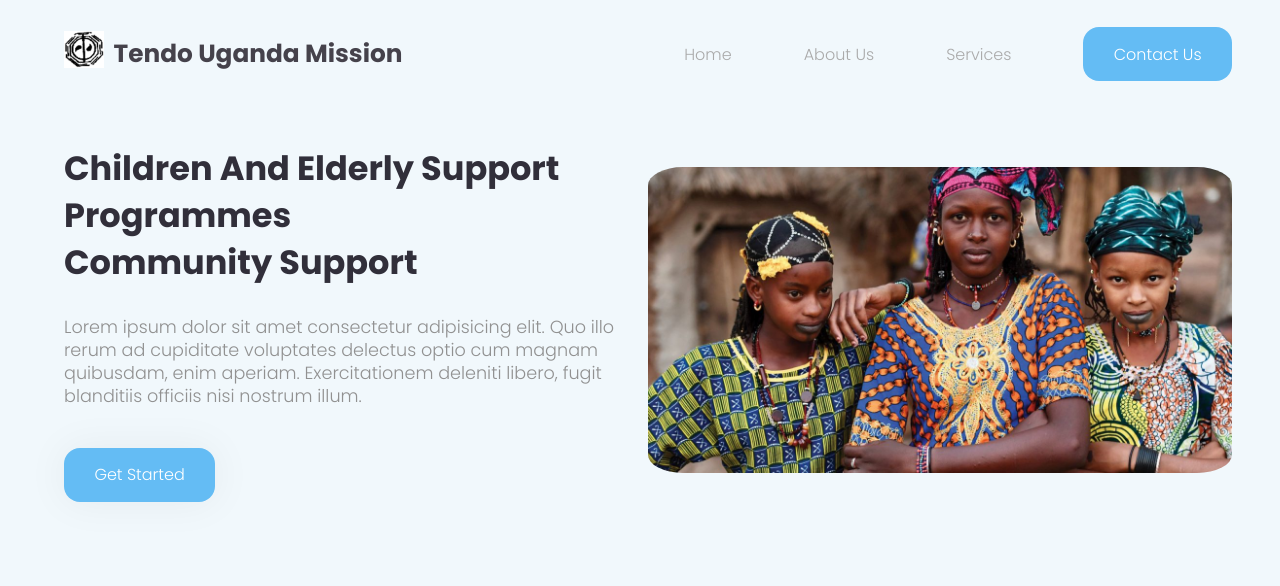
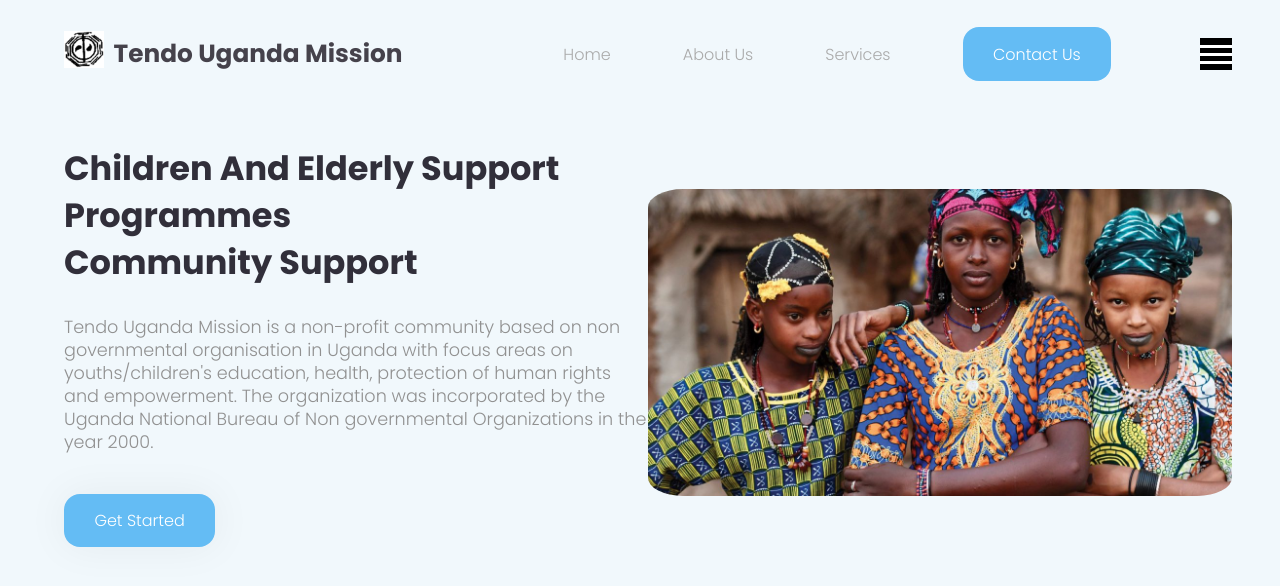
Before and after one commit to drcyberpunk/Web-devel, a plain HTML site: page Home Page/index.html in a window 1280 px wide. Drawn offline with Linux system fonts and the light colour scheme.

Commit message:
responsiveness to the site

```diff
--- a/Home Page/index.html
+++ b/Home Page/index.html
@@ -26,6 +26,10 @@
                             <li><a href="#" class="btn">Contact Us</a></li>
                         </ul>
                     </div>
+
+                    <div class="hamburger-menu">
+                        <div class="bar"></div>
+                    </div>
                 </div>
 
             </header>
@@ -40,9 +44,10 @@
                         </div>
 
                             <p class="text">
-                                Lorem ipsum dolor sit amet consectetur adipisicing elit.
-                                Quo illo rerum ad cupiditate voluptates delectus optio cum magnam quibusdam, enim aperiam.
-                                Exercitationem deleniti libero, fugit blanditiis officiis nisi nostrum illum.
+                                Tendo Uganda Mission is a non-profit community based on non governmental organisation
+                                in Uganda with focus areas on youths/children's education, health, protection of human rights
+                                and empowerment. The organization was incorporated by the Uganda National Bureau of Non governmental
+                                Organizations in the year 2000.
                             </p>
 
                         <div class="cta">
--- a/Home Page/style.css
+++ b/Home Page/style.css
@@ -95,6 +95,39 @@ header .container{
     transform: scale(1.05);
 }
 
+.hamburger-menu {
+    width: 2rem;
+    height: 2rem;
+    background-color: black;
+    display: flex;
+    align-items: center;
+    justify-content:center;
+}
+
+.hamburger-menu .bar{
+    position: relative;
+    width: 100%;
+    height: 3px;
+    background-color: #fff;
+
+}
+
+
+.bar::before, .bar::after{
+    content:"";
+    position: absolute;
+    width: 100%;
+    height: 100%;
+    background-color: #fff;
+}
+
+.bar::before{
+    transform: translateY(-8px);
+}
+.bar::after{
+    transform: translateY(8px);
+}
+
 .btn {
     display: inline-block;
     padding: 0.9rem 1.9rem;
@@ -141,3 +174,20 @@ header .container{
 .showcase-area .btn{
     box-shadow: 0 0 40px 2px rgba(0, 0, 0, 0.05);
 }
+
+.person {
+    width: 100%;
+    transform: translate(5%, 15px);
+}
+
+@media screen and (max-width: 870px){
+  .showcase-area .container{
+    grid-template-columns: 1fr;
+  }
+}
+
+.person {
+    width: 100%;
+    transform: none;
+
+}
```
